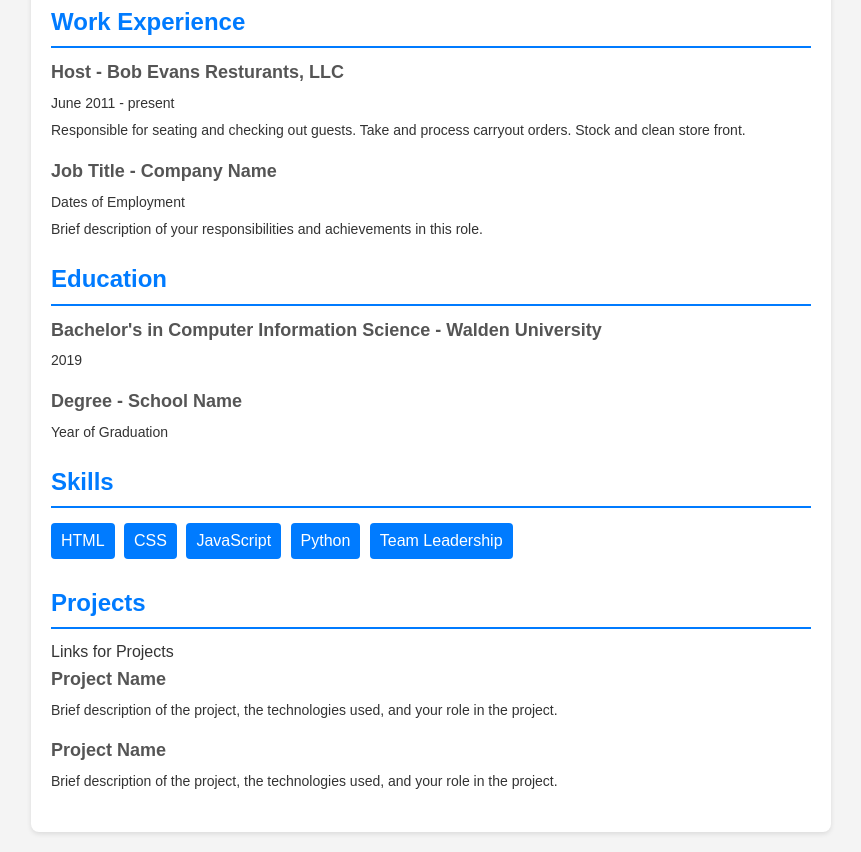
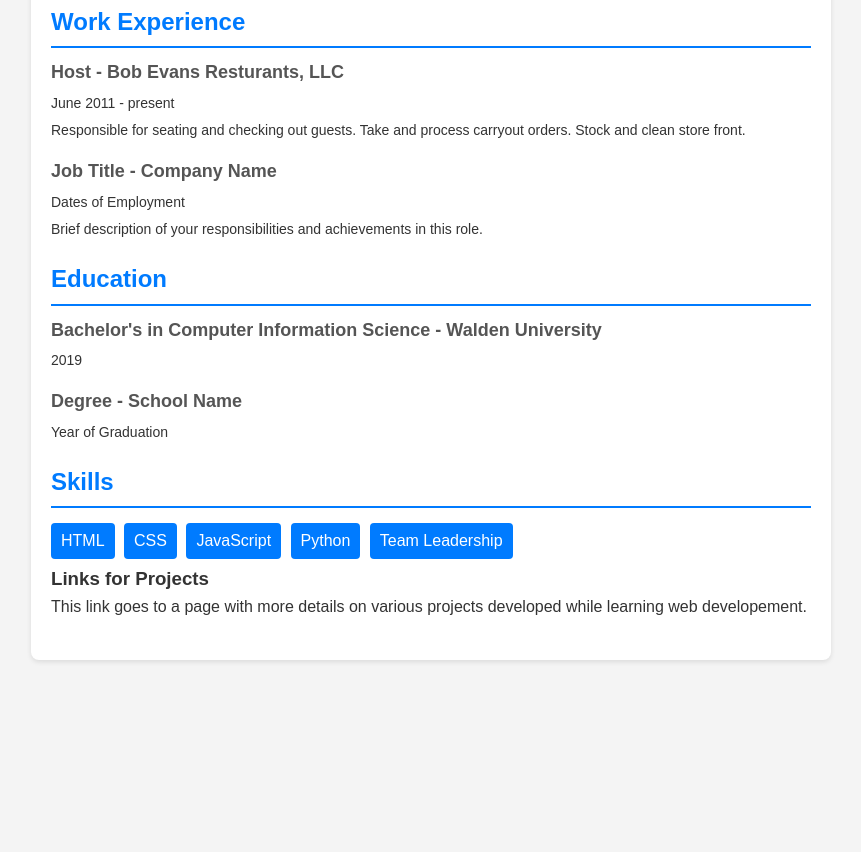
Before and after one commit to CG-82/CG-82.github.io, a plain HTML site: page index.html in a window 1280 px wide. Shown: the part 287-1139 px from the top of the page, without its empty margins (209-1070 px from the left). After the commit the page ends 967 px from the top, so only its background shows below. Drawn offline with Linux system fonts and the light colour scheme.

Commit message:
added first project and link to projects page

```diff
--- a/index.html
+++ b/index.html
@@ -68,26 +68,11 @@
                         <li>Python</li>
                         <li>Team Leadership</li>
                     </ul>
+                <h3><a href="projects.html">Links for Projects</a></h3>
+                    <p>This link goes to a page with more details on various projects developed while learning web developement.</p>
                 </div>
             </section>
-            <section class="section">
-                <h2>Projects</h2>
-                <a href="projects.html">Links for Projects</a>
-                <div class="item">
-                    <h3>Project Name</h3>
-                    <p>
-                        Brief description of the project, the technologies used,
-                        and your role in the project.
-                    </p>
-                </div>
-                <div class="item">
-                    <h3>Project Name</h3>
-                    <p>
-                        Brief description of the project, the technologies used,
-                        and your role in the project.
-                    </p>
-                </div>
-            </section>
+
         </main>
     </body>
 </html>
```
Also changed, not shown: projects.html (+20 -0 lines).
